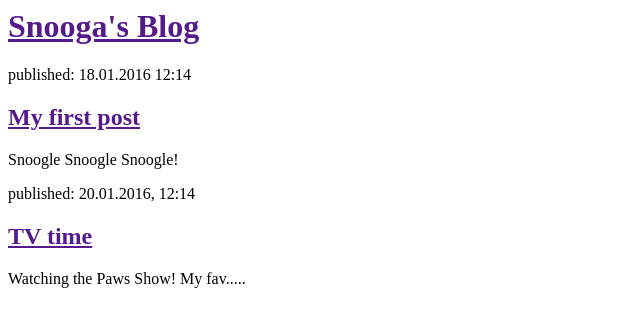
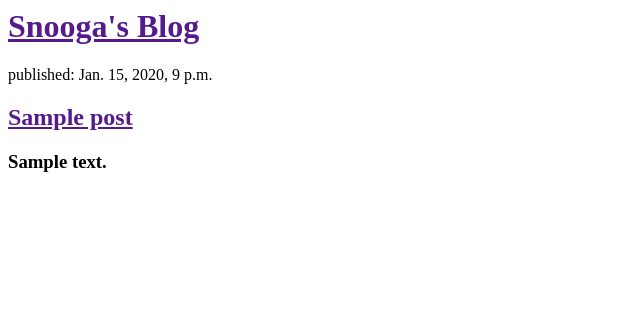
Before and after one commit to bevo009/DG_blog, a Django app: template blog/templates/blog/post_list.html in a window 1280 px wide. Shown: the top 327 px of the page, without its empty margins (0-640 px from the left). Run offline with Django 3.2, Linux system fonts and the light colour scheme; the template is opened without the code that fills it: values that come from a table or form of the project are taken from there, others are empty; tables that the repository leaves empty hold one stand-in row (values such as "Sample post").

Commit message:
Modified templates to display posts from Database

```diff
--- a/blog/templates/blog/post_list.html
+++ b/blog/templates/blog/post_list.html
@@ -7,16 +7,14 @@
             <h1><a href="">Snooga's Blog</a></h1>
         </div>
 
-        <div>
-            <p>published: 18.01.2016 12:14</p>
-            <h2><a href="">My first post</a></h2>
-            <p>Snoogle Snoogle Snoogle!</p>
-        </div>
+        {% for post in posts %}
+            <div>
+                <p>published: {{ post.published_date }}</p>
+                <h2><a href="">{{ post.title }}</a></h2>
+                <p><h3>{{ post.text|linebreaks }}</h3></p>
+            </div>
+        {% endfor %}
 
-        <div>
-            <p>published: 20.01.2016, 12:14</p>
-            <h2><a href="">TV time</a></h2>
-            <p>Watching the Paws Show! My fav.....</p>
         </div>
     </body>
 </html>
--- a/blog/views.py
+++ b/blog/views.py
@@ -1,4 +1,7 @@
 from django.shortcuts import render
+from django.utils import timezone
+from .models import Post
 
 def post_list(request):
-    return render(request, 'blog/post_list.html', {})
+    posts = Post.objects.filter(published_date__lte=timezone.now()).order_by('published_date')
+    return render(request, 'blog/post_list.html', {'posts': posts})
```
